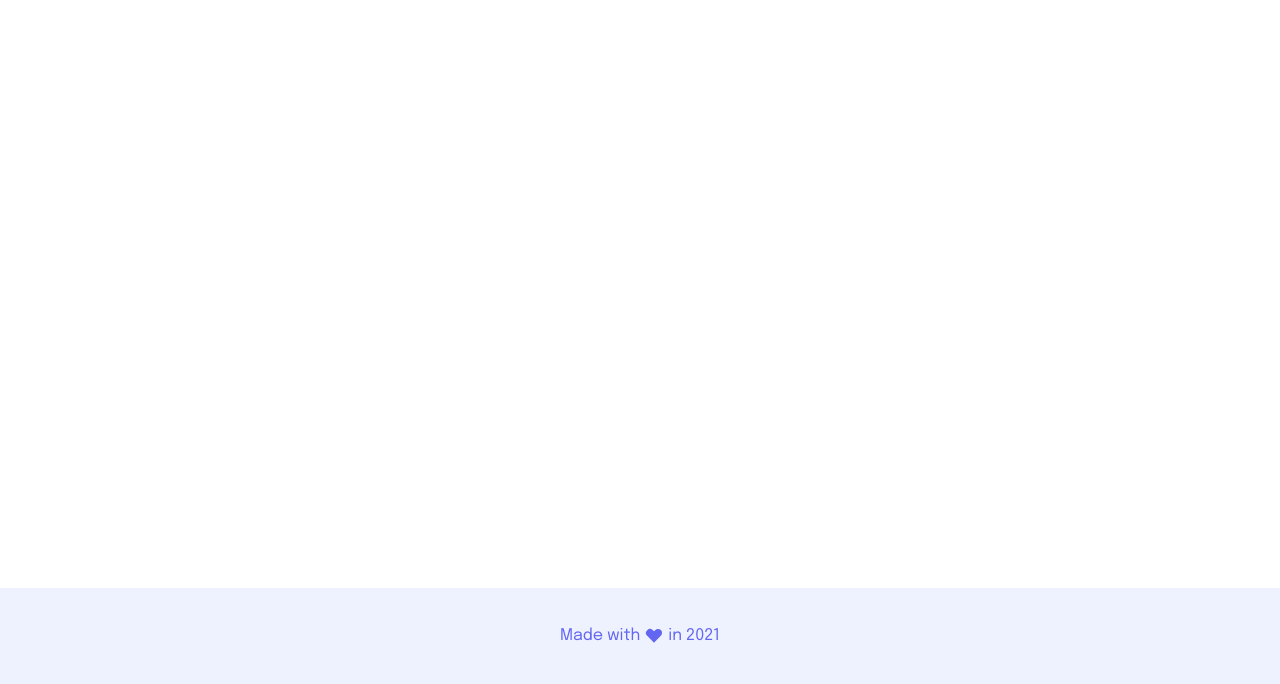
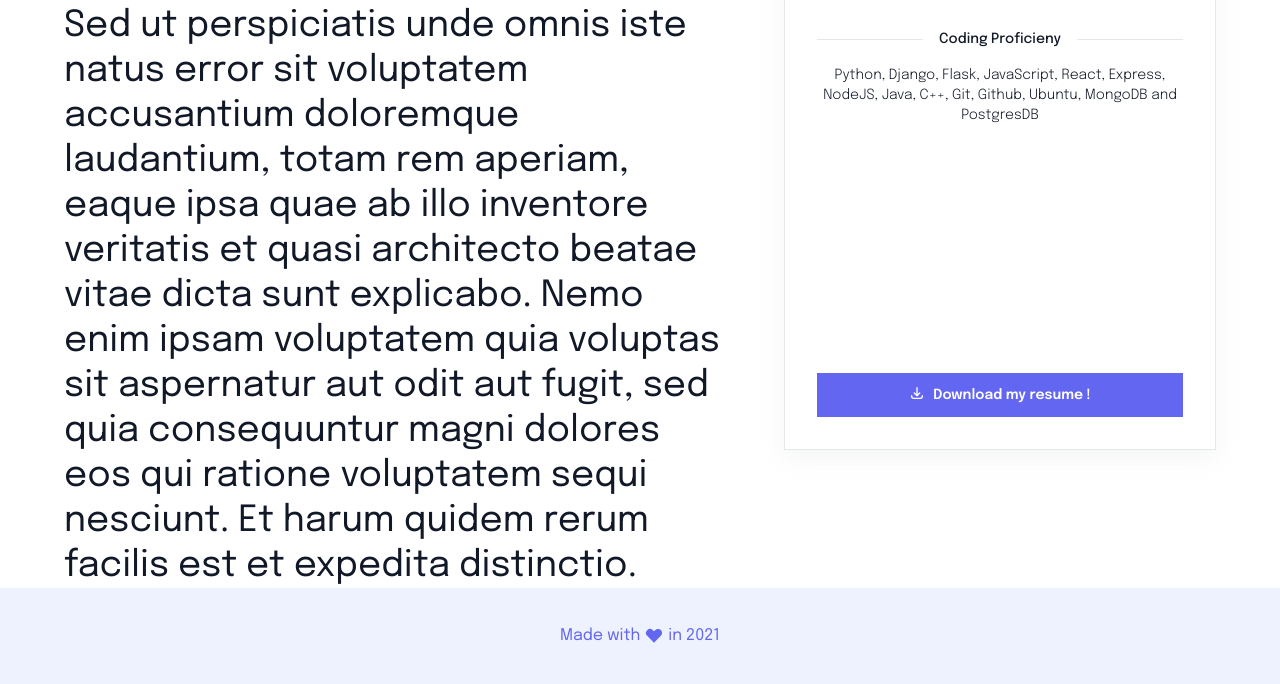
Before and after one commit to s4rvessh04/portfolio-website, a Gatsby site: page /about in a window 1280 px wide. Shown: the part 212-896 px from the top of the page. Built offline with nearby package versions, Linux system fonts and the light colour scheme; Gatsby itself is replaced by a stand-in of ours.

Commit message:
Completed About page

```diff
--- a/src/pages/about.jsx
+++ b/src/pages/about.jsx
@@ -1,10 +1,45 @@
 import React from 'react';
+import * as hi from 'react-icons/hi';
 import Layout from '../components/Layout';
 
 function about() {
   return (
     <Layout>
-      <div>About Page</div>
+      <div className="lg:flex justify-between lg:px-16 px-4">
+        <div className="text-4xl">
+          <h2 className="mt-12 mb-8 italic font-semibold">About me</h2>
+          <p className="leading-45px">
+            Sed ut perspiciatis unde omnis iste natus error sit voluptatem accusantium doloremque
+            laudantium, totam rem aperiam, eaque ipsa quae ab illo inventore veritatis et quasi
+            architecto beatae vitae dicta sunt explicabo. Nemo enim ipsam voluptatem quia voluptas
+            sit aspernatur aut odit aut fugit, sed quia consequuntur magni dolores eos qui ratione
+            voluptatem sequi nesciunt. Et harum quidem rerum facilis est et expedita distinctio.
+          </p>
+        </div>
+        <div className="flex flex-col justify-between m-auto my-12 lg:ml-16 p-8 h-HeightHeroBox lg:w-WidthHeroBox w-auto border border-gray-200 flex-shrink-0 shadow-soft">
+          <div>
+            <h3 className="text-2xl text-center font-extralight mb-8">Skill Belt</h3>
+            <div className="relative mb-4">
+              <div className="absolute inset-0 flex items-center">
+                <div className="w-full border-t border-gray-200"></div>
+              </div>
+              <div className="relative flex justify-center text-sm leading-5">
+                <span className="px-4 font-medium text-sm bg-white">Coding Proficieny</span>
+              </div>
+            </div>
+            <p className="text-sm font-light text-center">
+              Python, Django, Flask, JavaScript, React, Express, NodeJS, Java, C++, Git, Github,
+              Ubuntu, MongoDB and PostgresDB
+            </p>
+          </div>
+          <button className="bg-indigo-500 text-white w-full p-3 font-semibold text-sm">
+            <div className="flex justify-center">
+              <hi.HiOutlineDownload className="h-4 w-4 mr-2" />
+              Download my resume !
+            </div>
+          </button>
+        </div>
+      </div>
     </Layout>
   );
 }
--- a/tailwind.config.js
+++ b/tailwind.config.js
@@ -9,11 +9,21 @@ module.exports = {
       fontWeight: {
         black: 900,
       },
+      height: {
+        HeightHeroBox: '32.375rem',
+      },
+      width: {
+        WidthHeroBox: '27rem',
+      },
       boxShadow: {
         hoverShadow: '0px 7px 29px rgba(100, 100, 111, 0.2)',
+        soft: '0px 8px 24px rgba(149, 157, 165, 0.1)',
       },
       dropShadow: {
         soft: 'drop-shadow(1px 3px 4px rgba(238, 238, 238, 0.8))',
+      },
+      lineHeight: {
+        '45px': '2.813rem',
       },
     },
   },
```
Also changed, not shown: package.json (+5 -4 lines), 1 other file.
